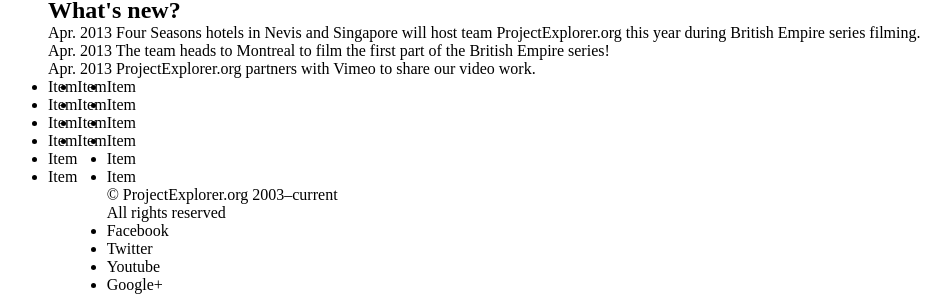
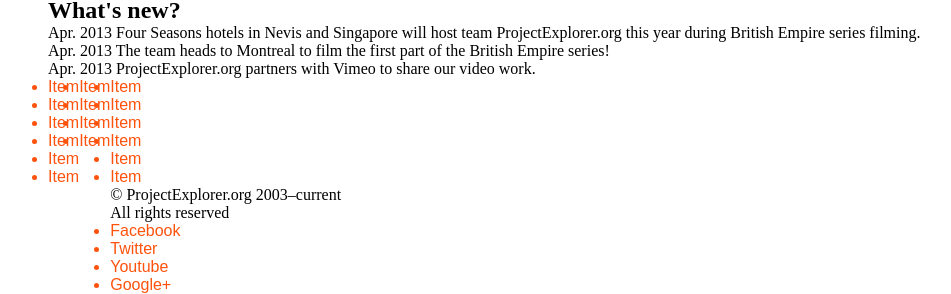
Before and after one commit to gillespiema/projectexplorer.github.io, a plain HTML site: page index.html in a window 1280 px wide. Shown: the part 1510-1804 px from the top of the page, without its empty margins (112-1063 px from the left). Drawn offline with Linux system fonts and the light colour scheme.

Commit message:
my beautifully done typography completes ex 4

```diff
--- a/css/style.css
+++ b/css/style.css
@@ -24,6 +24,12 @@ nav a:hover {
 
 footer ul {
     list-style-type:none:
+}
+
+footer li { color:#FF530D;
+    font-family:sans-serif;
+    font:sans-serif;
+
 }
 
 footer {
```
